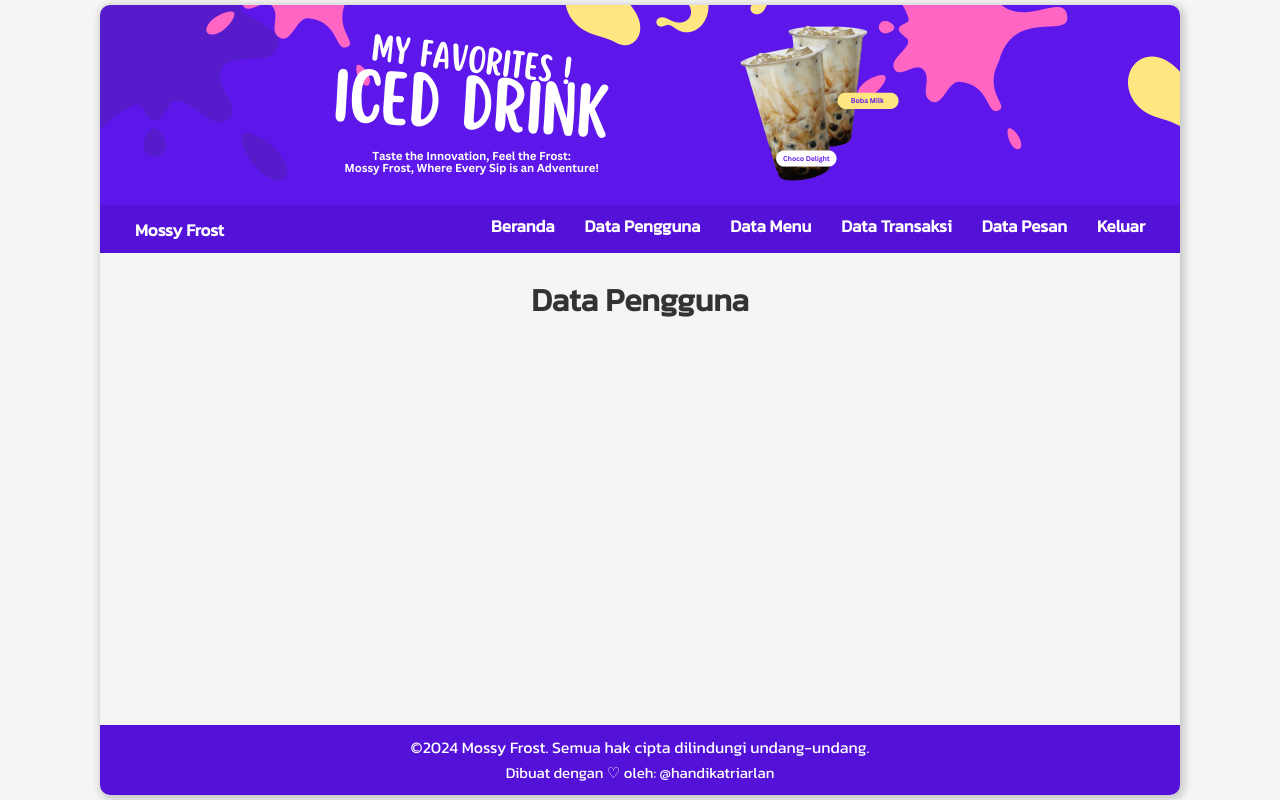
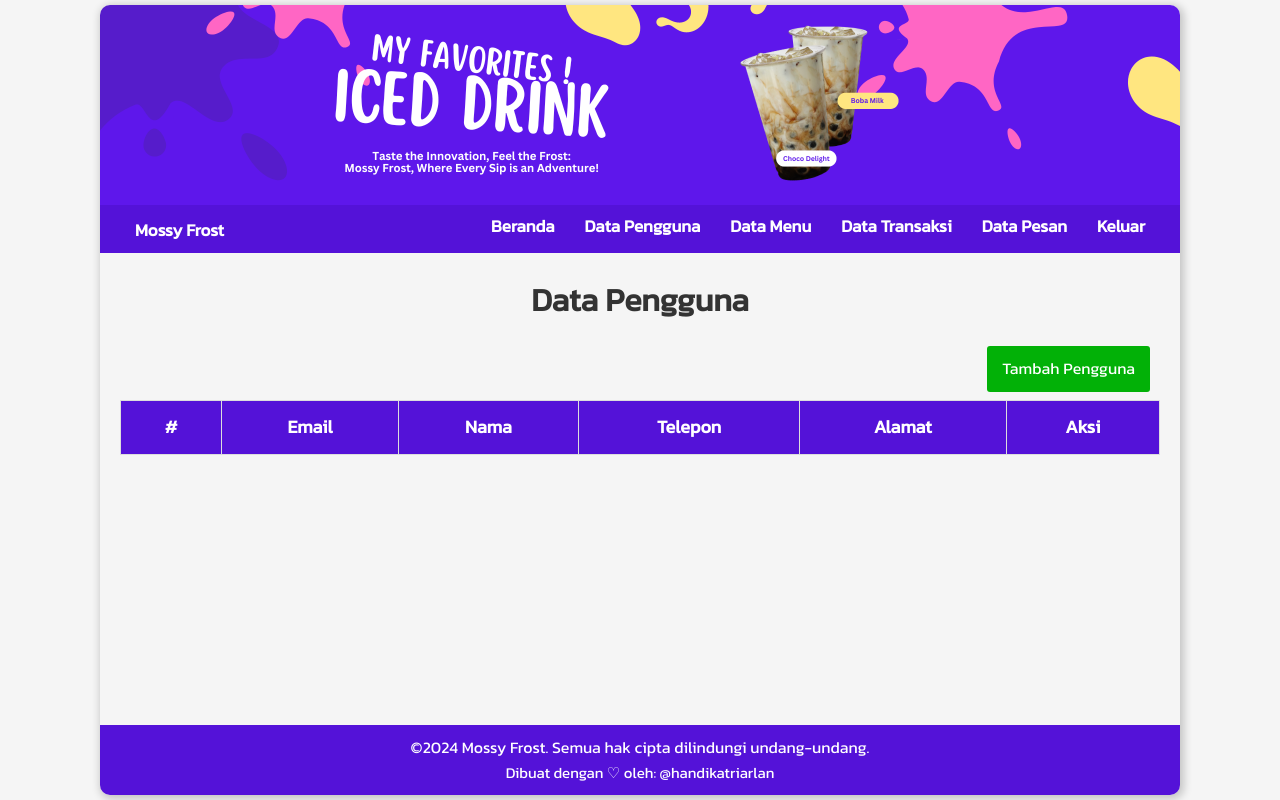
Before and after one commit to handikatriarlan/MossyFrost, a PHP site: page /data-user.php in a window 1280 px wide. Run offline with PHP 8.4, Linux system fonts and the light colour scheme; the visitor is signed in with stand-in values (Sample User, id 1); tables that the repository leaves empty or names only in its code hold one stand-in row (values such as "Sample post"); lists and menus that the app fills with data are empty.

Commit message:
add data user

```diff
--- a/assets/styles/style.css
+++ b/assets/styles/style.css
@@ -482,6 +482,70 @@
     border: 0;
 }
 
+.data-table {
+    width: 100%;
+    border-collapse: collapse;
+    margin: 20px 0;
+    font-size: 18px;
+    text-align: center;
+}
+
+.data-table thead tr {
+    background-color: #5412d8;
+    color: white;
+    font-weight: bold;
+}
+
+.data-table th,
+.data-table td {
+    padding: 12px 15px;
+    border: 1px solid #ddd;
+}
+
+.data-table tbody tr:nth-child(even) {
+    background-color: #f3f3f3;
+}
+
+.btn-edit,
+.btn-delete {
+    padding: 5px 10px;
+    text-decoration: none;
+    color: white;
+    border-radius: 3px;
+}
+
+.btn-edit {
+    background-color: #3345e1;
+}
+
+.btn-delete {
+    background-color: #fb1a0a;
+}
+
+.btn-edit:hover {
+    background-color: #2a36a4;
+}
+
+.btn-delete:hover {
+    background-color: #ca261a;
+}
+
+.btn-add {
+    padding: 10px 15px;
+    background-color: #02b107;
+    color: white;
+    text-decoration: none;
+    border-radius: 3px;
+    font-size: 16px;
+    float: right;
+    margin: 10px 10px 8px;
+}
+
+.btn-add:hover {
+    background-color: #149318;
+}
+
+
 .login-page {
     display: flex;
     justify-content: center;
--- a/data-user.php
+++ b/data-user.php
@@ -10,10 +10,44 @@
 
 $title = "Mossy Frost - Data Pengguna";
 ob_start();
+
+$sql = "SELECT id, email, name, phone, address, role FROM users WHERE role = 'user'";
+$stmt = $conn->prepare($sql);
+$stmt->execute();
+$users = $stmt->fetchAll(PDO::FETCH_ASSOC);
 ?>
 
 <main>
     <h1 class="title">Data Pengguna</h1>
+    <a href="data-user-add.php" class="btn-add">Tambah Pengguna</a>
+    <table class="data-table">
+        <thead>
+            <tr>
+                <th>#</th>
+                <th>Email</th>
+                <th>Nama</th>
+                <th>Telepon</th>
+                <th>Alamat</th>
+                <th>Aksi</th>
+            </tr>
+        </thead>
+        <tbody>
+            <?php $no = 1; ?>
+            <?php foreach ($users as $user) : ?>
+                <tr>
+                    <td><?php echo $no++; ?></td>
+                    <td><?php echo htmlspecialchars($user['email']); ?></td>
+                    <td><?php echo htmlspecialchars($user['name']); ?></td>
+                    <td><?php echo htmlspecialchars($user['phone']); ?></td>
+                    <td><?php echo htmlspecialchars($user['address']); ?></td>
+                    <td>
+                        <a href="data_user_edit.php?id=<?php echo $user['id']; ?>" class="btn-edit">Edit</a>
+                        <a href="delete_user.php?id=<?php echo $user['id']; ?>" class="btn-delete" onclick="return confirm('Apakah Anda yakin ingin menghapus pengguna ini?');">Hapus</a>
+                    </td>
+                </tr>
+            <?php endforeach; ?>
+        </tbody>
+    </table>
 </main>
 
 <?php
```
Also changed, not shown: data-menu-add.php (added), data-menu-edit.php (added), data-message-add.php (added), data-message-edit.php (added), data-order-add.php (added), data-order-edit.php (added), data-user-add.php (added), data-user-edit.php (added).
